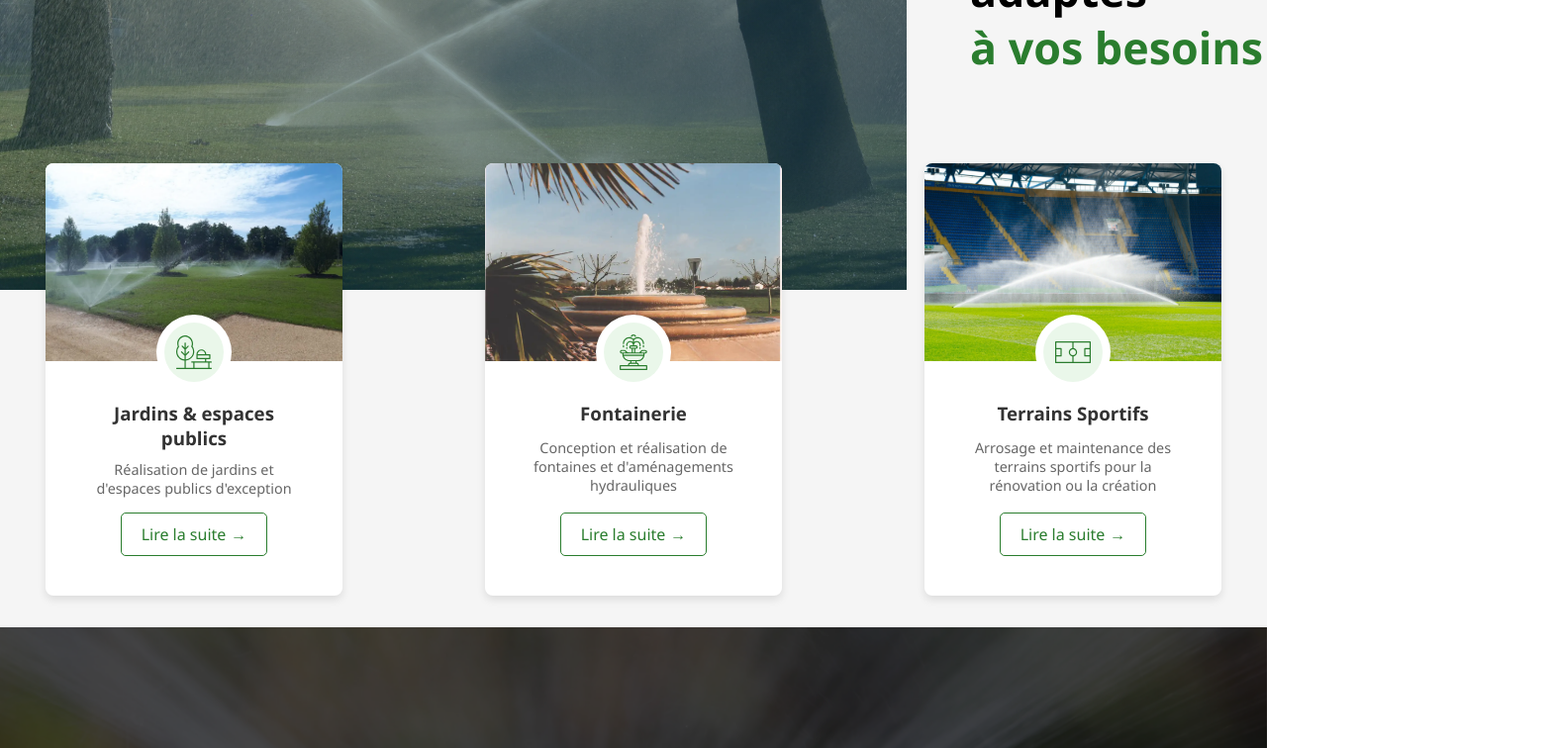
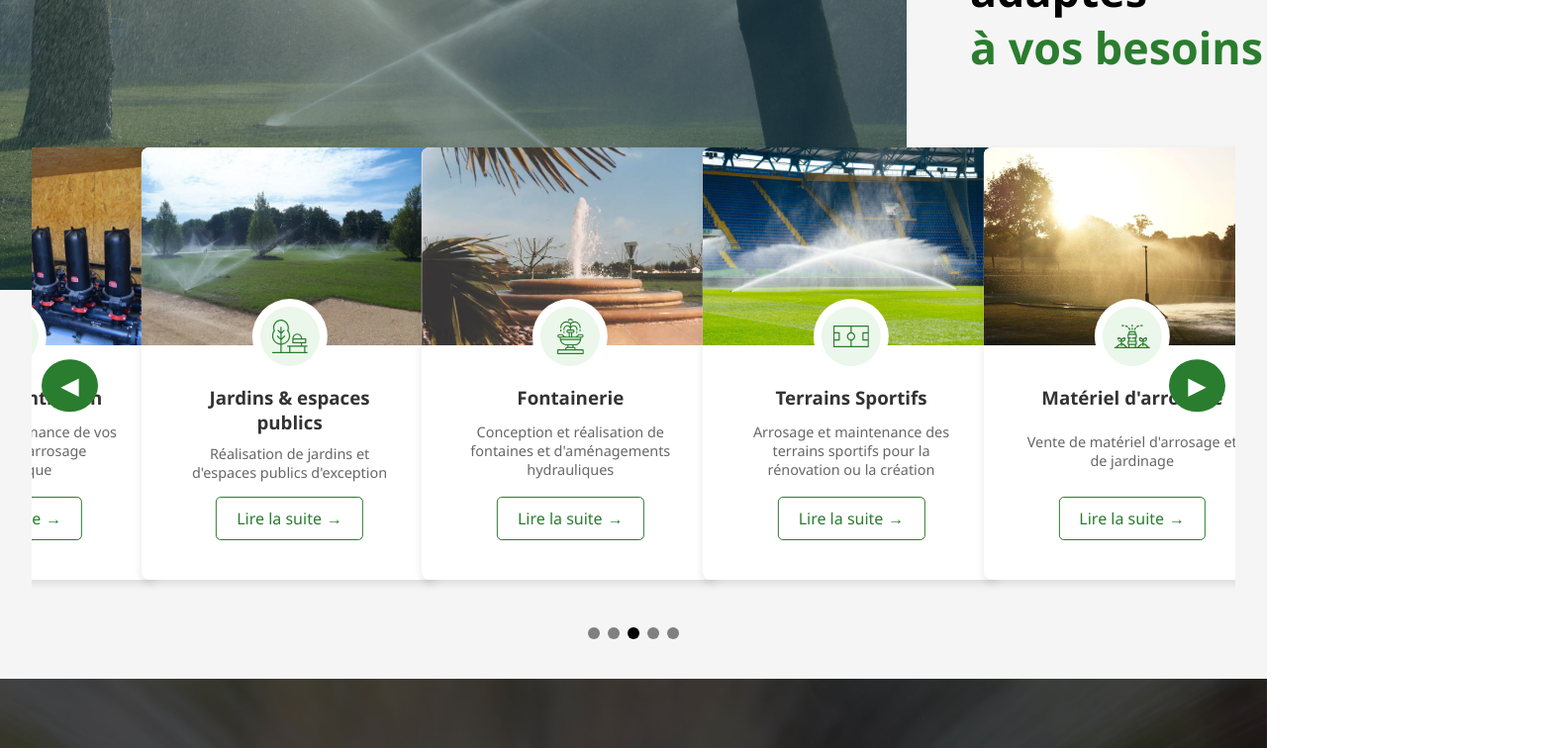
Before and after one commit to Jordan-celton/Neptune-Arrosage, a React (Vite) app in the folder mon-projet/: page / in a window 1280 px wide. Shown: the part 1720-2476 px from the top of the page at 99% size, 1570 px wide, since content can reach past the window. Built offline with nearby package versions, Linux system fonts and the light colour scheme.

Commit message:
feat: Ajout d'un carrousel pour la section Services avec styles associés

```diff
--- /dev/null
+++ b/mon-projet/src/components/HomePage/Carousel.jsx
@@ -0,0 +1,118 @@
+import React, { useState, useEffect, useRef } from "react";
+import "../../styles/HomePage/Carousel.css";
+
+const Carousel = ({
+  children,
+  visibleSlides = 3,
+  autoPlay = true,
+  interval = 3000,
+}) => {
+  const [currentIndex, setCurrentIndex] = useState(0);
+  const totalSlides = React.Children.count(children);
+  const maxIndex = totalSlides - 1;
+  const carouselRef = useRef(null);
+  const cloneRef = useRef(null); // Ref for cloned elements
+
+  let startX = 0;
+
+  const nextSlide = React.useCallback(() => {
+    setCurrentIndex((prev) => (prev === maxIndex ? 0 : prev + 1)); // Loop to the first slide after the last one
+  }, [maxIndex]);
+
+  const prevSlide = () => {
+    setCurrentIndex((prev) => (prev === 0 ? maxIndex : prev - 1)); // Loop to the last slide if we are on the first one
+  };
+
+  const goToSlide = (index) => {
+    setCurrentIndex(index);
+  };
+
+  const handleTouchStart = (e) => {
+    startX = e.touches[0].clientX;
+  };
+
+  const handleTouchEnd = (e) => {
+    const endX = e.changedTouches[0].clientX;
+    if (startX - endX > 50) nextSlide();
+    else if (endX - startX > 50) prevSlide();
+  };
+
+  useEffect(() => {
+    if (!autoPlay) return;
+    const timer = setInterval(() => nextSlide(), interval);
+    return () => clearInterval(timer);
+  }, [currentIndex, autoPlay, interval, nextSlide]);
+
+  // Effect for smooth transition when reaching the last slide
+  useEffect(() => {
+    if (currentIndex === maxIndex) {
+      // Disable transition to make the jump smooth to the first slide
+      carouselRef.current.style.transition = "none";
+      carouselRef.current.style.transform = `translateX(0%)`;
+      setTimeout(() => {
+        setCurrentIndex(0); // Set index to 0 after transition
+        carouselRef.current.style.transition = "transform 0.5s ease-in-out"; // Re-enable transition
+      }, 500); // Wait for transition duration
+    }
+  }, [currentIndex, maxIndex]);
+
+  return (
+    <div className="carousel-container">
+      <button
+        className="carousel-btn left"
+        onClick={prevSlide}
+        disabled={currentIndex === 0}
+      >
+        ◀
+      </button>
+
+      <div
+        className="carousel-wrapper"
+        onTouchStart={handleTouchStart}
+        onTouchEnd={handleTouchEnd}
+      >
+        <div
+          className="carousel-inner"
+          ref={carouselRef}
+          style={{
+            transform: `translateX(-${(currentIndex * 100) / visibleSlides}%)`,
+            width: `${((totalSlides + 2) * 10) / visibleSlides}%`, // We add +1 to include the cloned first item
+          }}
+        >
+          {React.Children.map(children, (child, index) => (
+            <div className="carousel-slide" key={index}>
+              {child}
+            </div>
+          ))}
+          {/* Clone the first slide at the end for seamless transition */}
+          {React.Children.count(children) > 1 && (
+            <div className="carousel-slide" ref={cloneRef}>
+              {React.Children.toArray(children)[0]}{" "}
+              {/* Cloning the first slide */}
+            </div>
+          )}
+        </div>
+      </div>
+
+      <button
+        className="carousel-btn right"
+        onClick={nextSlide}
+        disabled={currentIndex === maxIndex}
+      >
+        ▶
+      </button>
+
+      <div className="carousel-dots">
+        {Array.from({ length: totalSlides }).map((_, idx) => (
+          <button
+            key={idx}
+            className={`dot ${idx === currentIndex ? "active" : ""}`}
+            onClick={() => goToSlide(idx)}
+          />
+        ))}
+      </div>
+    </div>
+  );
+};
+
+export default Carousel;
--- a/mon-projet/src/components/HomePage/ServicesSection.jsx
+++ b/mon-projet/src/components/HomePage/ServicesSection.jsx
@@ -1,6 +1,7 @@
 import React from "react";
 import { servicesHero, servicesList } from "../../data/servicesData";
 import "../../styles/HomePage/ServicesSection.css";
+import Carousel from "../HomePage/Carousel";
 
 const ServicesSection = () => {
   const handleServiceLinkClick = (e, anchor) => {
@@ -18,7 +19,7 @@ const ServicesSection = () => {
       {/* Bloc Hero */}
       <div className="hero-block">
         <div
-          class="hero-image-container"
+          className="hero-image-container"
           data-aos="fade-right"
           data-aos-duration="1000"
         >
@@ -55,11 +56,7 @@ const ServicesSection = () => {
       {/* Grille des services */}
       <div className="services-overlay-container">
         <div className="services-scroller">
-          <div
-            className="services-cards"
-            role="region"
-            aria-label="Liste des services proposés par Neptune"
-          >
+          <Carousel>
             {servicesList.map((service, index) => (
               <ServiceCard
                 key={service.id}
@@ -68,7 +65,7 @@ const ServicesSection = () => {
                 index={index}
               />
             ))}
-          </div>
+          </Carousel>
         </div>
       </div>
     </section>
--- /dev/null
+++ b/mon-projet/src/styles/HomePage/Carousel.css
@@ -0,0 +1,135 @@
+.carousel-container {
+    position: relative;
+    width: 100%;
+    margin: auto;
+    display: flex;
+    flex-direction: column;
+    /* Aligner les éléments (carousel et dots) verticalement */
+    align-items: center;
+    /* Centrer le contenu horizontalement */
+    gap: 1rem;
+    /* Espacement entre les éléments (carousel et dots) */
+}
+
+.carousel-wrapper {
+    overflow: hidden;
+    width: 100%;
+}
+
+.carousel-inner {
+    display: flex;
+    transition: transform 0.5s ease-in-out;
+    will-change: transform;
+}
+
+.carousel-slide {
+    display: flex;
+    flex: 0 0 auto;
+    box-sizing: border-box;
+    padding: 1rem;
+    width: 100%;
+    /* ajusté dans le composant React */
+}
+
+.carousel-btn {
+    position: absolute;
+    top: 50%;
+    transform: translateY(-50%);
+    background-color: var(--secondary, #2a5c7c);
+    border: none;
+    color: white;
+    font-size: 1.5rem;
+    padding: 0.8rem 1.2rem;
+    border-radius: 50%;
+    cursor: pointer;
+    transition: background-color 0.3s ease;
+    z-index: 2;
+}
+
+.carousel-btn:hover:not(:disabled) {
+    background-color: var(--primary, #17405e);
+}
+
+.carousel-btn:disabled {
+    opacity: 0.4;
+    cursor: not-allowed;
+}
+
+/* Position des boutons à gauche et droite */
+.carousel-btn.left {
+    left: 10px;
+}
+
+.carousel-btn.right {
+    right: 10px;
+}
+
+/* Dots sous le carousel */
+.carousel-dots {
+    display: flex;
+    justify-content: center;
+    margin-top: 1rem;
+    /* Espacement entre les dots et le carousel */
+    gap: 0.5rem;
+}
+
+.carousel-dots .dot {
+    width: 12px;
+    height: 12px;
+    border-radius: 50%;
+    border: none;
+    background-color: gray;
+    cursor: pointer;
+}
+
+.carousel-dots .dot.active {
+    background-color: black;
+}
+
+/* Responsive */
+@media (max-width: 1200px) {
+    .carousel-slide {
+        padding: 0.5rem;
+    }
+}
+
+@media (max-width: 1024px) {
+    .carousel-wrapper {
+        flex-direction: column;
+    }
+
+    .carousel-btn {
+        font-size: 1.2rem;
+        padding: 0.6rem 1rem;
+    }
+
+    .carousel-slide {
+        padding: 0.5rem;
+    }
+}
+
+@media (max-width: 768px) {
+    .carousel-container {
+        gap: 0.5rem;
+    }
+
+    .carousel-btn {
+        font-size: 1rem;
+        padding: 0.5rem;
+    }
+
+    .carousel-slide {
+        padding: 0.2rem;
+    }
+}
+
+@media (max-width: 480px) {
+    .carousel-btn {
+        font-size: 0.9rem;
+        padding: 0.4rem;
+    }
+
+    .carousel-slide {
+        padding: 0.2rem;
+    }
+}
--- a/mon-projet/src/styles/HomePage/Projects.css
+++ b/mon-projet/src/styles/HomePage/Projects.css
@@ -22,7 +22,6 @@
 .carousel-container {
     position: relative;
     margin: 0 auto 40px;
-    max-width: 1200px;
 }
 
 /* Carrousel */
```
